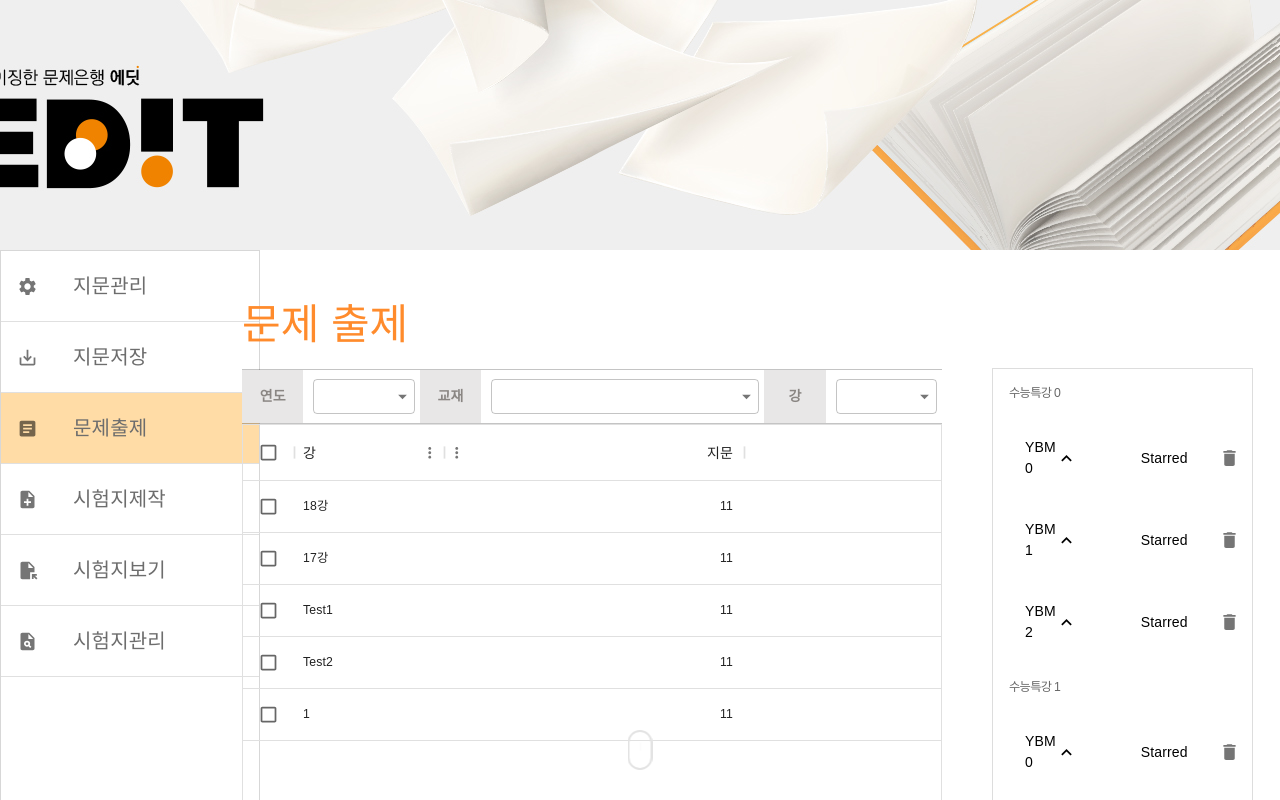
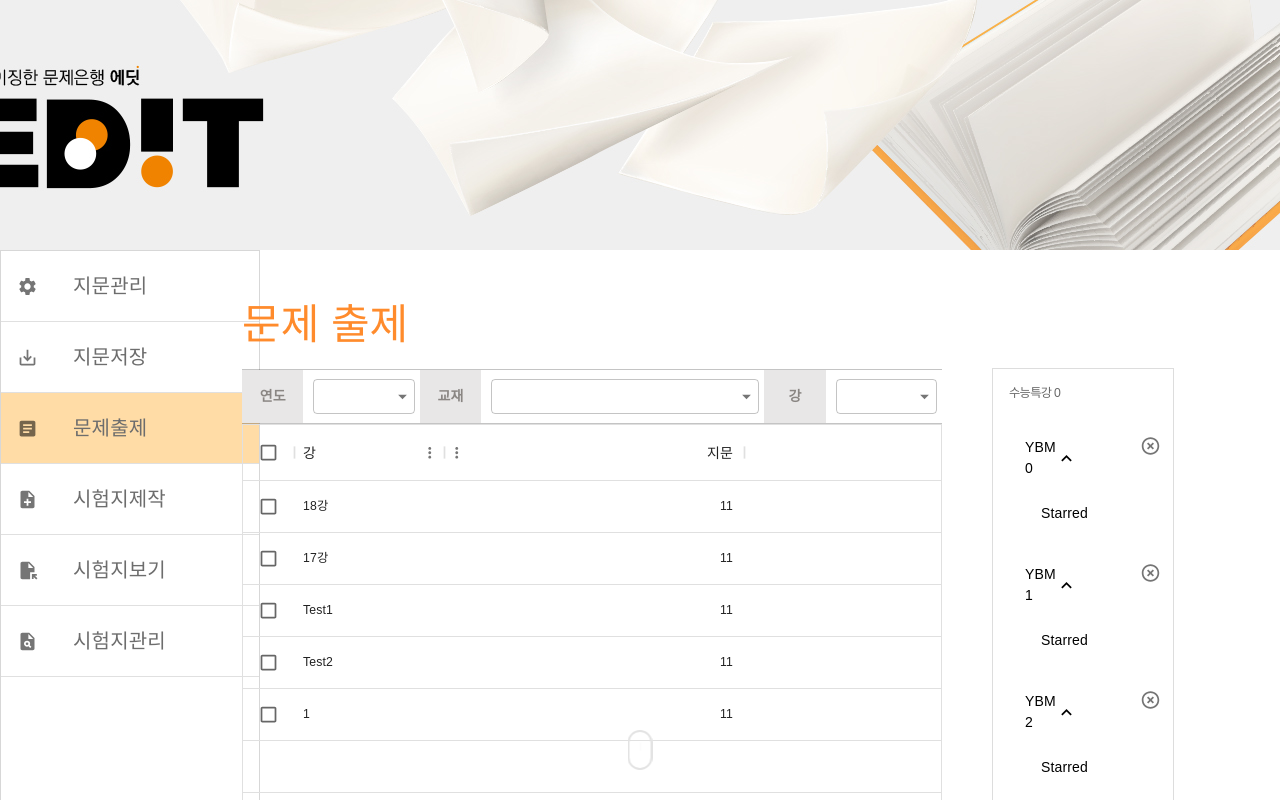
Before and after one commit to Blooming-Flower/blooming-flower-front, a React (Vite) app: page /question/questionCrt in a window 1280 px wide. Shown: the top 800 px of the page. Built offline with nearby package versions, Linux system fonts and the light colour scheme; a web font is replaced by a local one.

Commit message:
문제출제 리스트 수정

```diff
--- a/src/assets/css/questionCreate/questionCrt.scss
+++ b/src/assets/css/questionCreate/questionCrt.scss
@@ -1,5 +1,6 @@
 .mainCont2 {
   float: left;
+  max-height: 521px;
   .MuiOutlinedInput-notchedOutline {
     height: 35px;
     right: 5px !important;
--- a/src/assets/css/questionCreate/questionList.scss
+++ b/src/assets/css/questionCreate/questionList.scss
@@ -17,6 +17,14 @@
 }
 
 .css-mu1651-MuiList-root {
-  max-height: 500px !important;
+  max-height: 475px !important;
   border-radius: 10px !important;
 }
+
+.css-1rki8sg-MuiListItem-root {
+  flex-wrap: wrap;
+}
+
+.css-518kzi-MuiListItemSecondaryAction-root {
+  top: 29px !important;
+}
--- a/src/pages/menu/question/questionCreate/questionList.tsx
+++ b/src/pages/menu/question/questionCreate/questionList.tsx
@@ -10,11 +10,12 @@ import {
   ListSubheader,
 } from "@mui/material";
 import React, { useState } from "react";
-import DeleteIcon from "@mui/icons-material/Delete";
 
 //css
 import "@css/questionCreate/questionList.scss";
 import { ExpandMore, ExpandLess, StarBorder } from "@mui/icons-material";
+import DeleteIcon from "@mui/icons-material/Delete";
+import HighlightOffIcon from "@mui/icons-material/HighlightOff";
 
 const QuestionList = () => {
   const [open, setOpen] = React.useState(true);
@@ -44,7 +45,7 @@ const QuestionList = () => {
                   key={`item-${sectionId}-${item}`}
                   secondaryAction={
                     <IconButton edge="end" aria-label="delete">
-                      <DeleteIcon />
+                      <HighlightOffIcon />
                     </IconButton>
                   }
                 >
@@ -54,7 +55,7 @@ const QuestionList = () => {
                   </ListItemButton>
                   <Collapse in={open} timeout="auto" unmountOnExit>
                     <List component="div" disablePadding>
-                      <ListItemButton sx={{ pl: 2 }}>
+                      <ListItemButton sx={{ pl: 4 }}>
                         <ListItemText primary="Starred" />
                       </ListItemButton>
                     </List>
```
